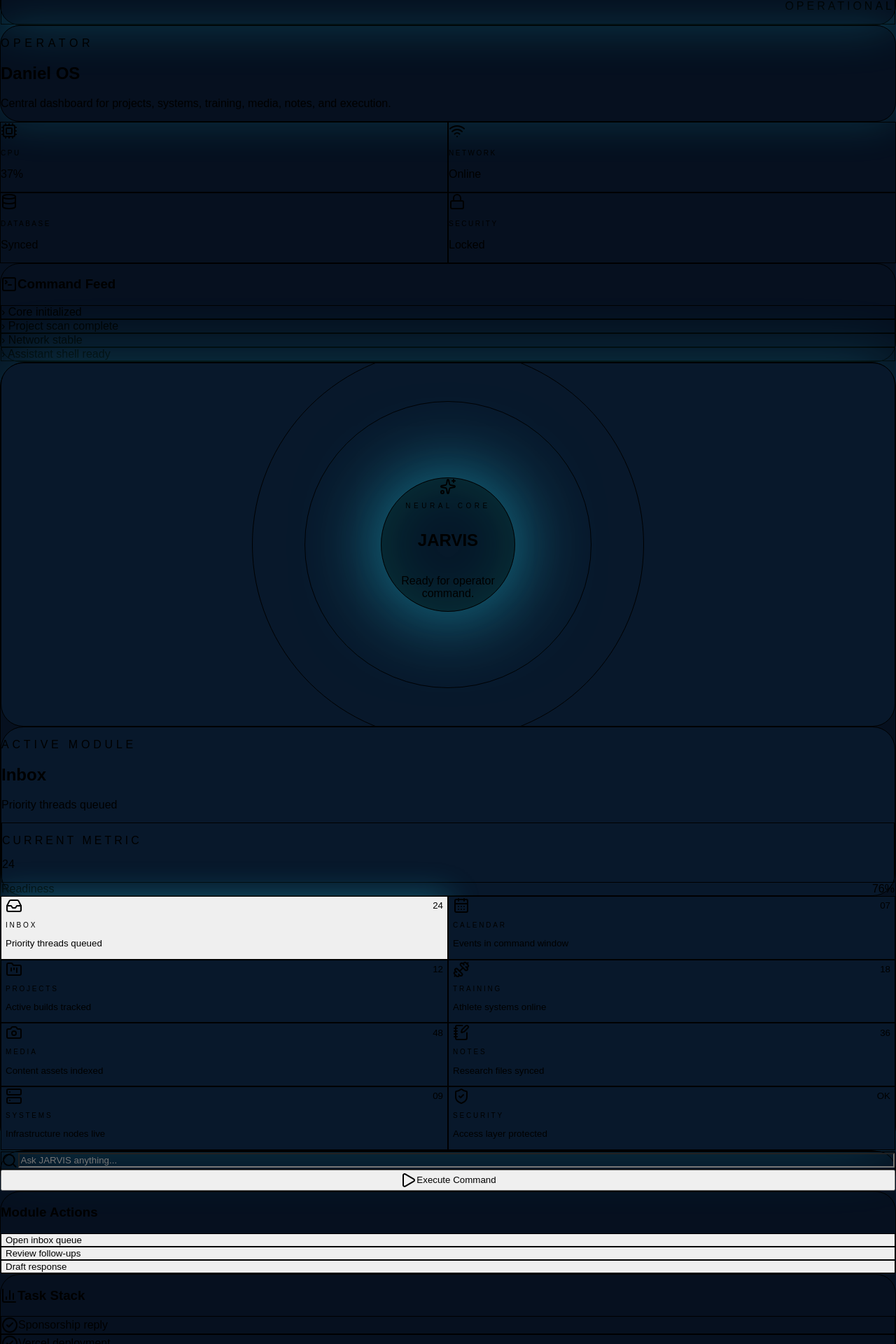
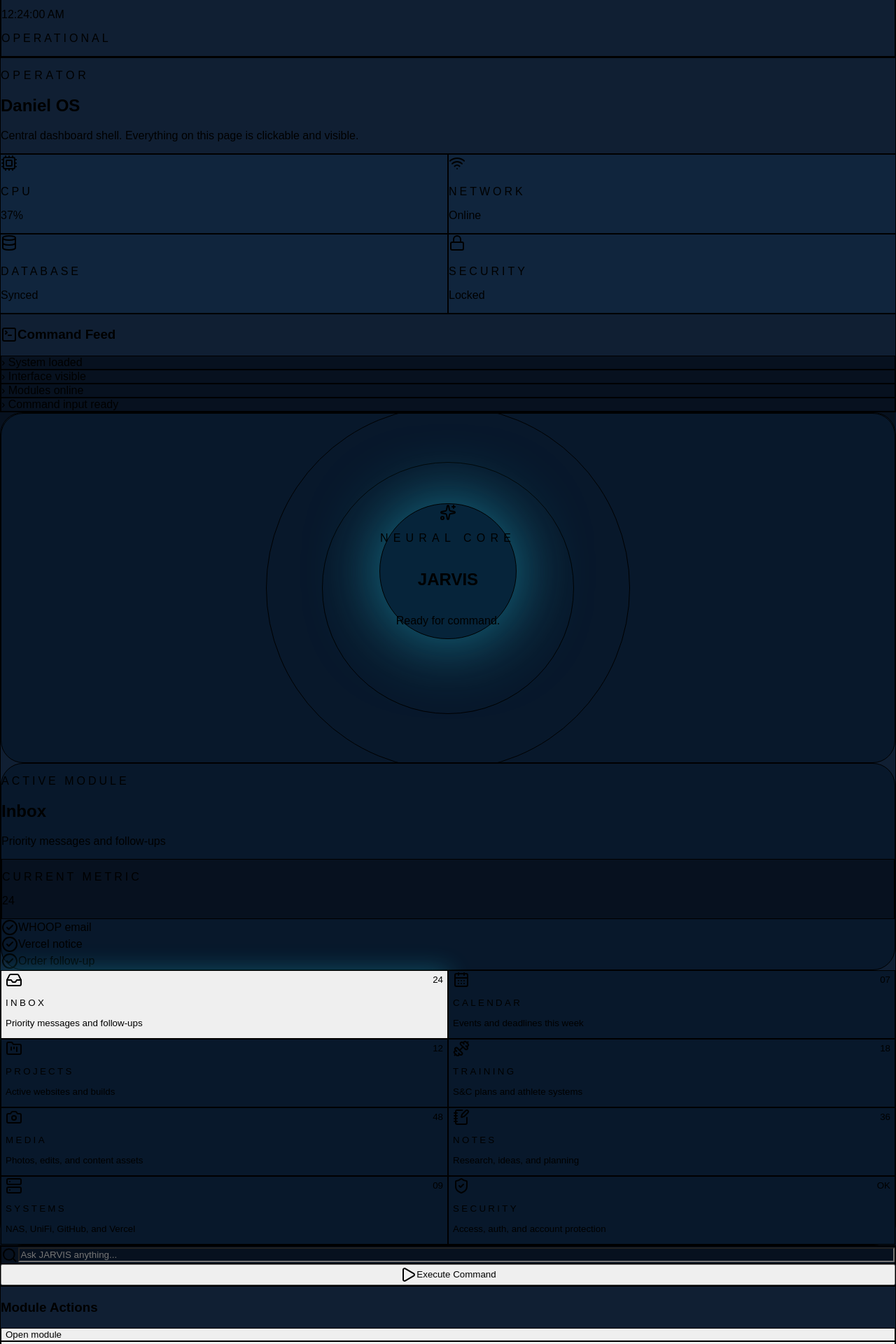
Before and after one commit to dkcaptures98/ceo-command-centre, a Next.js app: page / in a window 1280 px wide. Shown: the part 154-2074 px from the top of the page at 70% size. Built offline with nearby package versions, Linux system fonts and the light colour scheme.

Commit message:
Replace app with reliable readable functional command center

```diff
--- a/app/page.tsx
+++ b/app/page.tsx
@@ -1,27 +1,36 @@
 'use client'
 
-import { useEffect, useMemo, useState } from 'react'
-import { Activity, BarChart3, CalendarDays, Camera, CheckCircle2, Cpu, Database, Dumbbell, FolderKanban, Inbox, Lock, NotebookPen, Play, Search, Server, ShieldCheck, Sparkles, TerminalSquare, Wifi, Zap } from 'lucide-react'
+import { useEffect, useState } from 'react'
+import {
+  Activity,
+  CalendarDays,
+  Camera,
+  CheckCircle2,
+  Cpu,
+  Database,
+  Dumbbell,
+  FolderKanban,
+  Inbox,
+  Lock,
+  NotebookPen,
+  Play,
+  Search,
+  Server,
+  ShieldCheck,
+  Sparkles,
+  TerminalSquare,
+  Wifi,
+} from 'lucide-react'
 
-type Module = {
-  label: string
-  value: string
-  text: string
-  icon: any
-  accent: string
-  actions: string[]
-  tasks: string[]
-}
-
-const modules: Module[] = [
-  { label: 'Inbox', value: '24', text: 'Priority threads queued', icon: Inbox, accent: 'from-cyan-400 to-blue-500', actions: ['Open inbox queue', 'Review follow-ups', 'Draft response'], tasks: ['Sponsorship reply', 'Vercel deployment', 'Gear order follow-up'] },
-  { label: 'Calendar', value: '07', text: 'Events in command window', icon: CalendarDays, accent: 'from-sky-400 to-indigo-500', actions: ['View schedule', 'Add event', 'Plan week'], tasks: ['Lift block', 'KMHA check-in', 'Assignment window'] },
-  { label: 'Projects', value: '12', text: 'Active builds tracked', icon: FolderKanban, accent: 'from-emerald-400 to-cyan-500', actions: ['Open project board', 'Check GitHub', 'Deploy build'], tasks: ['CEO Command Centre', 'KMHA dashboard', 'Photo portfolio'] },
-  { label: 'Training', value: '18', text: 'Athlete systems online', icon: Dumbbell, accent: 'from-lime-400 to-emerald-500', actions: ['View plans', 'Create session', 'Check attendance'], tasks: ['Warm-up library', 'Testing dashboard', 'S&C templates'] },
-  { label: 'Media', value: '48', text: 'Content assets indexed', icon: Camera, accent: 'from-fuchsia-400 to-cyan-500', actions: ['Open gallery', 'Edit queue', 'Export assets'], tasks: ['Volleyball edits', 'Portfolio cover', 'Export queue'] },
-  { label: 'Notes', value: '36', text: 'Research files synced', icon: NotebookPen, accent: 'from-amber-300 to-orange-500', actions: ['Open notes', 'New idea', 'Search archive'], tasks: ['WHOOP pitch', 'Network setup', 'Lab notes'] },
-  { label: 'Systems', value: '09', text: 'Infrastructure nodes live', icon: Server, accent: 'from-cyan-300 to-emerald-400', actions: ['Check NAS', 'Open UniFi', 'Run diagnostics'], tasks: ['NAS online', 'UniFi switch', 'Vercel production'] },
-  { label: 'Security', value: 'OK', text: 'Access layer protected', icon: ShieldCheck, accent: 'from-red-400 to-orange-500', actions: ['Audit access', 'Lock system', 'Review logs'], tasks: ['GitHub access', 'Vercel auth', 'Private keys'] },
+const modules = [
+  { label: 'Inbox', value: '24', text: 'Priority messages and follow-ups', icon: Inbox, tasks: ['WHOOP email', 'Vercel notice', 'Order follow-up'] },
+  { label: 'Calendar', value: '07', text: 'Events and deadlines this week', icon: CalendarDays, tasks: ['Training block', 'KMHA session', 'School work'] },
+  { label: 'Projects', value: '12', text: 'Active websites and builds', icon: FolderKanban, tasks: ['CEO command centre', 'KMHA app', 'Portfolio'] },
+  { label: 'Training', value: '18', text: 'S&C plans and athlete systems', icon: Dumbbell, tasks: ['Warm-ups', 'Testing data', 'Team sessions'] },
+  { label: 'Media', value: '48', text: 'Photos, edits, and content assets', icon: Camera, tasks: ['Edit queue', 'Portfolio hero', 'Export set'] },
+  { label: 'Notes', value: '36', text: 'Research, ideas, and planning', icon: NotebookPen, tasks: ['WHOOP pitch', 'Network notes', 'Lab notes'] },
+  { label: 'Systems', value: '09', text: 'NAS, UniFi, GitHub, and Vercel', icon: Server, tasks: ['NAS check', 'UniFi switch', 'Deployment'] },
+  { label: 'Security', value: 'OK', text: 'Access, auth, and account protection', icon: ShieldCheck, tasks: ['GitHub access', 'Vercel auth', 'Private keys'] },
 ]
 
 const diagnostics = [
@@ -33,9 +42,9 @@ const diagnostics = [
 
 export default function HomePage() {
   const [time, setTime] = useState('')
-  const [active, setActive] = useState<Module>(modules[0])
+  const [active, setActive] = useState(modules[0])
   const [command, setCommand] = useState('')
-  const [logs, setLogs] = useState(['Core initialized', 'Project scan complete', 'Network stable', 'Assistant shell ready'])
+  const [logs, setLogs] = useState(['System loaded', 'Interface visible', 'Modules online', 'Command input ready'])
 
   useEffect(() => {
     const tick = () => setTime(new Date().toLocaleTimeString([], { hour: '2-digit', minute: '2-digit', second: '2-digit' }))
@@ -44,63 +53,58 @@ export default function HomePage() {
     return () => clearInterval(timer)
   }, [])
 
-  const completion = useMemo(() => active.label === 'Security' ? 100 : Math.min(96, 52 + Number.parseInt(active.value) || 76), [active])
-
   function runCommand(text: string) {
-    const clean = text.trim()
-    if (!clean) return
+    const clean = text.trim() || `Analyze ${active.label}`
     setLogs((current) => [`${active.label}: ${clean}`, 'Command executed successfully', ...current].slice(0, 8))
     setCommand('')
   }
 
   return (
-    <main className="min-h-screen overflow-x-hidden bg-[#06101f] text-white">
-      <div className="fixed inset-0 bg-[radial-gradient(circle_at_50%_35%,rgba(34,211,238,0.26),transparent_28%),linear-gradient(135deg,#081426,#06101f_45%,#020617)]" />
-      <div className="fixed inset-0 bg-[linear-gradient(rgba(125,211,252,0.09)_1px,transparent_1px),linear-gradient(90deg,rgba(125,211,252,0.09)_1px,transparent_1px)] bg-[size:40px_40px] opacity-25" />
-
-      <section className="relative z-10 mx-auto min-h-screen max-w-[1760px] p-5">
-        <header className="mb-5 rounded-[28px] border border-cyan-300/25 bg-slate-950/80 p-5 shadow-[0_0_70px_rgba(34,211,238,0.22)] backdrop-blur-xl">
+    <main className="min-h-screen bg-[#07111f] text-white">
+      <div className="mx-auto max-w-[1700px] p-6">
+        <header className="mb-6 rounded-3xl border border-cyan-400/30 bg-[#101f33] p-6 shadow-2xl">
           <div className="flex flex-col gap-4 md:flex-row md:items-center md:justify-between">
             <div>
-              <p className="text-xs font-black uppercase tracking-[0.45em] text-cyan-300">Personal AI Command System</p>
-              <h1 className="mt-2 text-4xl font-black tracking-tight md:text-6xl">JARVIS Command Centre</h1>
+              <p className="text-sm font-bold uppercase tracking-[0.35em] text-cyan-300">Personal AI Command System</p>
+              <h1 className="mt-2 text-4xl font-black md:text-6xl">JARVIS Command Centre</h1>
+              <p className="mt-3 text-slate-300">Readable, functional control panel for projects, systems, training, media, notes, and execution.</p>
             </div>
-            <div className="rounded-2xl border border-emerald-300/30 bg-emerald-400/10 px-5 py-3 text-right">
-              <p className="font-mono text-2xl font-black text-cyan-100">{time}</p>
-              <p className="text-xs font-bold uppercase tracking-[0.25em] text-emerald-300">Operational</p>
+            <div className="rounded-2xl border border-emerald-400/40 bg-emerald-400/10 p-4 text-left md:text-right">
+              <p className="font-mono text-3xl font-black text-cyan-100">{time}</p>
+              <p className="text-sm font-bold uppercase tracking-[0.25em] text-emerald-300">Operational</p>
             </div>
           </div>
         </header>
 
-        <div className="grid gap-5 xl:grid-cols-[330px_1fr_380px]">
-          <aside className="space-y-5">
-            <div className="rounded-[28px] border border-cyan-300/25 bg-slate-950/80 p-5 shadow-[0_0_60px_rgba(34,211,238,0.18)] backdrop-blur-xl">
-              <p className="text-xs font-black uppercase tracking-[0.35em] text-cyan-300">Operator</p>
+        <section className="grid gap-6 xl:grid-cols-[340px_1fr_380px]">
+          <aside className="space-y-6">
+            <div className="rounded-3xl border border-cyan-400/30 bg-[#101f33] p-6 shadow-xl">
+              <p className="text-sm font-bold uppercase tracking-[0.3em] text-cyan-300">Operator</p>
               <h2 className="mt-3 text-4xl font-black">Daniel OS</h2>
-              <p className="mt-2 text-sm text-slate-300">Central dashboard for projects, systems, training, media, notes, and execution.</p>
+              <p className="mt-3 text-slate-300">Central dashboard shell. Everything on this page is clickable and visible.</p>
             </div>
 
-            <div className="grid grid-cols-2 gap-3">
+            <div className="grid grid-cols-2 gap-4">
               {diagnostics.map((item) => {
                 const Icon = item.icon
                 return (
-                  <div key={item.label} className="rounded-2xl border border-cyan-300/20 bg-slate-950/80 p-4 shadow-lg">
-                    <Icon className="h-5 w-5 text-emerald-300" />
-                    <p className="mt-4 text-[10px] uppercase tracking-[0.25em] text-cyan-300/75">{item.label}</p>
-                    <p className="mt-1 text-lg font-black text-white">{item.value}</p>
+                  <div key={item.label} className="rounded-2xl border border-cyan-400/25 bg-[#10253d] p-4">
+                    <Icon className="h-6 w-6 text-emerald-300" />
+                    <p className="mt-4 text-xs uppercase tracking-[0.25em] text-cyan-300">{item.label}</p>
+                    <p className="mt-1 text-xl font-black">{item.value}</p>
                   </div>
                 )
               })}
             </div>
 
-            <div className="rounded-[28px] border border-cyan-300/25 bg-slate-950/80 p-5 shadow-lg">
+            <div className="rounded-3xl border border-cyan-400/30 bg-[#101f33] p-6 shadow-xl">
               <div className="mb-4 flex items-center gap-3">
                 <TerminalSquare className="h-6 w-6 text-emerald-300" />
-                <h3 className="text-xl font-black">Command Feed</h3>
+                <h3 className="text-2xl font-black">Command Feed</h3>
               </div>
               <div className="space-y-3">
                 {logs.map((log, index) => (
-                  <div key={`${log}-${index}`} className="rounded-xl border border-cyan-300/15 bg-cyan-300/5 p-3 font-mono text-xs text-cyan-50">
+                  <div key={`${log}-${index}`} className="rounded-xl border border-cyan-400/20 bg-[#07111f] p-3 font-mono text-sm text-cyan-50">
                     <span className="text-emerald-300">›</span> {log}
                   </div>
                 ))}
@@ -108,88 +112,95 @@ export default function HomePage() {
             </div>
           </aside>
 
-          <section className="min-h-[760px] rounded-[36px] border border-cyan-300/25 bg-slate-950/80 p-6 shadow-[0_0_90px_rgba(34,211,238,0.24)] backdrop-blur-xl">
-            <div className="grid gap-5 lg:grid-cols-[1fr_320px]">
-              <div className="relative min-h-[520px] overflow-hidden rounded-[32px] border border-cyan-300/20 bg-[#08182b] p-6">
-                <div className="absolute left-1/2 top-1/2 h-[560px] w-[560px] -translate-x-1/2 -translate-y-1/2 rounded-full border border-cyan-300/15" />
-                <div className="absolute left-1/2 top-1/2 h-[410px] w-[410px] -translate-x-1/2 -translate-y-1/2 rounded-full border border-emerald-300/20" />
-                <div className="absolute left-1/2 top-1/2 h-[260px] w-[260px] -translate-x-1/2 -translate-y-1/2 rounded-full bg-cyan-300/25 blur-3xl" />
-                <div className="relative z-10 flex h-full min-h-[470px] items-center justify-center">
-                  <div className="flex h-72 w-72 flex-col items-center justify-center rounded-full border border-cyan-200/70 bg-[#06192a] text-center shadow-[0_0_120px_rgba(34,211,238,0.65),inset_0_0_70px_rgba(16,185,129,0.18)]">
+          <section className="rounded-[2rem] border border-cyan-400/30 bg-[#101f33] p-6 shadow-2xl">
+            <div className="grid gap-6 lg:grid-cols-[1fr_320px]">
+              <div className="relative min-h-[500px] overflow-hidden rounded-[2rem] border border-cyan-400/25 bg-[#08182b] p-6">
+                <div className="absolute left-1/2 top-1/2 h-[520px] w-[520px] -translate-x-1/2 -translate-y-1/2 rounded-full border border-cyan-300/20" />
+                <div className="absolute left-1/2 top-1/2 h-[360px] w-[360px] -translate-x-1/2 -translate-y-1/2 rounded-full border border-emerald-300/25" />
+                <div className="relative z-10 flex min-h-[450px] items-center justify-center">
+                  <div className="flex h-72 w-72 flex-col items-center justify-center rounded-full border border-cyan-200 bg-[#06243a] text-center shadow-[0_0_100px_rgba(34,211,238,0.55)]">
                     <Sparkles className="h-12 w-12 text-cyan-200" />
-                    <p className="mt-5 text-[10px] font-black uppercase tracking-[0.45em] text-emerald-300">Neural Core</p>
+                    <p className="mt-5 text-xs font-black uppercase tracking-[0.45em] text-emerald-300">Neural Core</p>
                     <h2 className="mt-2 text-5xl font-black">JARVIS</h2>
-                    <p className="mt-3 max-w-[190px] text-sm text-cyan-100/80">Ready for operator command.</p>
+                    <p className="mt-3 max-w-[200px] text-sm text-cyan-100">Ready for command.</p>
                   </div>
                 </div>
               </div>
 
-              <div className="rounded-[32px] border border-cyan-300/20 bg-[#08182b] p-5">
-                <p className="text-xs font-black uppercase tracking-[0.3em] text-emerald-300">Active Module</p>
+              <div className="rounded-[2rem] border border-cyan-400/25 bg-[#08182b] p-6">
+                <p className="text-sm font-bold uppercase tracking-[0.25em] text-emerald-300">Active Module</p>
                 <h2 className="mt-3 text-4xl font-black">{active.label}</h2>
-                <p className="mt-3 text-sm leading-6 text-slate-300">{active.text}</p>
-                <div className="mt-5 rounded-3xl border border-cyan-300/20 bg-black/30 p-5">
-                  <p className="text-xs uppercase tracking-[0.25em] text-cyan-300/80">Current Metric</p>
+                <p className="mt-3 text-slate-300">{active.text}</p>
+                <div className="mt-5 rounded-2xl border border-cyan-400/25 bg-[#07111f] p-5">
+                  <p className="text-xs uppercase tracking-[0.25em] text-cyan-300">Current Metric</p>
                   <p className="mt-2 text-6xl font-black">{active.value}</p>
                 </div>
-                <div className="mt-5">
-                  <div className="mb-2 flex justify-between text-xs text-slate-300"><span>Readiness</span><span>{completion}%</span></div>
-                  <div className="h-3 rounded-full bg-cyan-300/10"><div className="h-full rounded-full bg-cyan-300 shadow-[0_0_20px_rgba(34,211,238,0.95)]" style={{ width: `${completion}%` }} /></div>
+                <div className="mt-5 space-y-3">
+                  {active.tasks.map((task) => (
+                    <div key={task} className="flex items-center gap-3 rounded-xl bg-cyan-400/10 p-3">
+                      <CheckCircle2 className="h-5 w-5 text-emerald-300" />
+                      <span className="text-sm text-slate-100">{task}</span>
+                    </div>
+                  ))}
                 </div>
               </div>
             </div>
 
-            <div className="mt-5 grid grid-cols-2 gap-4 lg:grid-cols-4">
+            <div className="mt-6 grid grid-cols-2 gap-4 lg:grid-cols-4">
               {modules.map((module) => {
                 const Icon = module.icon
                 const selected = active.label === module.label
                 return (
-                  <button key={module.label} onClick={() => setActive(module)} className={`rounded-3xl border p-4 text-left transition hover:-translate-y-1 ${selected ? 'border-cyan-200 bg-cyan-300/20 shadow-[0_0_45px_rgba(34,211,238,0.35)]' : 'border-cyan-300/20 bg-[#08182b] hover:border-cyan-300/70 hover:bg-cyan-300/10'}`}>
-                    <div className="flex items-center justify-between"><Icon className="h-6 w-6 text-cyan-300" /><span className="font-mono text-xl font-black text-emerald-300">{module.value}</span></div>
-                    <p className="mt-4 text-[10px] font-black uppercase tracking-[0.28em] text-cyan-200">{module.label}</p>
-                    <p className="mt-2 text-xs text-slate-300">{module.text}</p>
+                  <button key={module.label} onClick={() => setActive(module)} className={`rounded-2xl border p-4 text-left transition hover:-translate-y-1 ${selected ? 'border-cyan-200 bg-cyan-400/20 shadow-[0_0_35px_rgba(34,211,238,0.3)]' : 'border-cyan-400/25 bg-[#08182b] hover:bg-cyan-400/10'}`}>
+                    <div className="flex items-center justify-between">
+                      <Icon className="h-6 w-6 text-cyan-300" />
+                      <span className="font-mono text-xl font-black text-emerald-300">{module.value}</span>
+                    </div>
+                    <p className="mt-4 text-xs font-black uppercase tracking-[0.25em] text-cyan-200">{module.label}</p>
+                    <p className="mt-2 text-sm text-slate-300">{module.text}</p>
                   </button>
                 )
               })}
             </div>
           </section>
 
-          <aside className="space-y-5">
-            <div className="rounded-[28px] border border-cyan-300/25 bg-slate-950/80 p-5 shadow-lg backdrop-blur-xl">
-              <div className="flex items-center gap-3 rounded-2xl border border-cyan-300/25 bg-cyan-300/10 px-4 py-4">
+          <aside className="space-y-6">
+            <div className="rounded-3xl border border-cyan-400/30 bg-[#101f33] p-6 shadow-xl">
+              <div className="flex items-center gap-3 rounded-2xl border border-cyan-400/30 bg-[#07111f] px-4 py-4">
                 <Search className="h-5 w-5 text-cyan-300" />
-                <input value={command} onChange={(e) => setCommand(e.target.value)} onKeyDown={(e) => e.key === 'Enter' && runCommand(command)} placeholder="Ask JARVIS anything..." className="w-full bg-transparent text-sm text-white placeholder:text-cyan-100/55 outline-none" />
+                <input value={command} onChange={(e) => setCommand(e.target.value)} onKeyDown={(e) => e.key === 'Enter' && runCommand(command)} placeholder="Ask JARVIS anything..." className="w-full bg-transparent text-white placeholder:text-slate-400 outline-none" />
               </div>
-              <button onClick={() => runCommand(command || `Analyze ${active.label}`)} className="mt-4 flex w-full items-center justify-center gap-2 rounded-2xl bg-cyan-300 px-4 py-3 font-black text-slate-950 transition hover:bg-emerald-300">
+              <button onClick={() => runCommand(command)} className="mt-4 flex w-full items-center justify-center gap-2 rounded-2xl bg-cyan-300 px-4 py-3 font-black text-slate-950 hover:bg-emerald-300">
                 <Play className="h-5 w-5" /> Execute Command
               </button>
             </div>
 
-            <div className="rounded-[28px] border border-cyan-300/25 bg-slate-950/80 p-5 shadow-lg backdrop-blur-xl">
-              <h3 className="mb-4 text-xl font-black">Module Actions</h3>
+            <div className="rounded-3xl border border-cyan-400/30 bg-[#101f33] p-6 shadow-xl">
+              <h3 className="mb-4 text-2xl font-black">Module Actions</h3>
               <div className="grid gap-3">
-                {active.actions.map((action) => (
-                  <button key={action} onClick={() => runCommand(action)} className="rounded-2xl border border-cyan-300/20 bg-cyan-300/10 px-4 py-3 text-left text-sm font-bold text-white transition hover:border-emerald-300/70 hover:bg-emerald-300/15">
+                {['Open module', 'Run analysis', 'Create task', 'Export report'].map((action) => (
+                  <button key={action} onClick={() => runCommand(action)} className="rounded-2xl border border-cyan-400/25 bg-cyan-400/10 px-4 py-3 text-left font-bold hover:bg-emerald-400/15">
                     {action}
                   </button>
                 ))}
               </div>
             </div>
 
-            <div className="rounded-[28px] border border-cyan-300/25 bg-slate-950/80 p-5 shadow-lg backdrop-blur-xl">
-              <div className="mb-4 flex items-center gap-3"><BarChart3 className="h-6 w-6 text-emerald-300" /><h3 className="text-xl font-black">Task Stack</h3></div>
-              <div className="space-y-3">
-                {active.tasks.map((task) => (
-                  <div key={task} className="flex items-center gap-3 rounded-2xl border border-cyan-300/15 bg-cyan-300/5 p-3">
-                    <CheckCircle2 className="h-5 w-5 text-emerald-300" />
-                    <span className="text-sm text-slate-200">{task}</span>
-                  </div>
-                ))}
+            <div className="rounded-3xl border border-cyan-400/30 bg-[#101f33] p-6 shadow-xl">
+              <div className="mb-4 flex items-center gap-3">
+                <Activity className="h-6 w-6 text-emerald-300" />
+                <h3 className="text-2xl font-black">Live Telemetry</h3>
               </div>
+              {[72, 48, 91, 64, 83].map((width, index) => (
+                <div key={index} className="mb-4">
+                  <div className="mb-2 flex justify-between text-sm text-slate-300"><span>Signal {index + 1}</span><span>{width}%</span></div>
+                  <div className="h-3 overflow-hidden rounded-full bg-cyan-400/15"><div className="h-full rounded-full bg-cyan-300" style={{ width: `${width}%` }} /></div>
+                </div>
+              ))}
             </div>
           </aside>
-        </div>
-      </section>
+        </section>
+      </div>
     </main>
   )
 }
```
